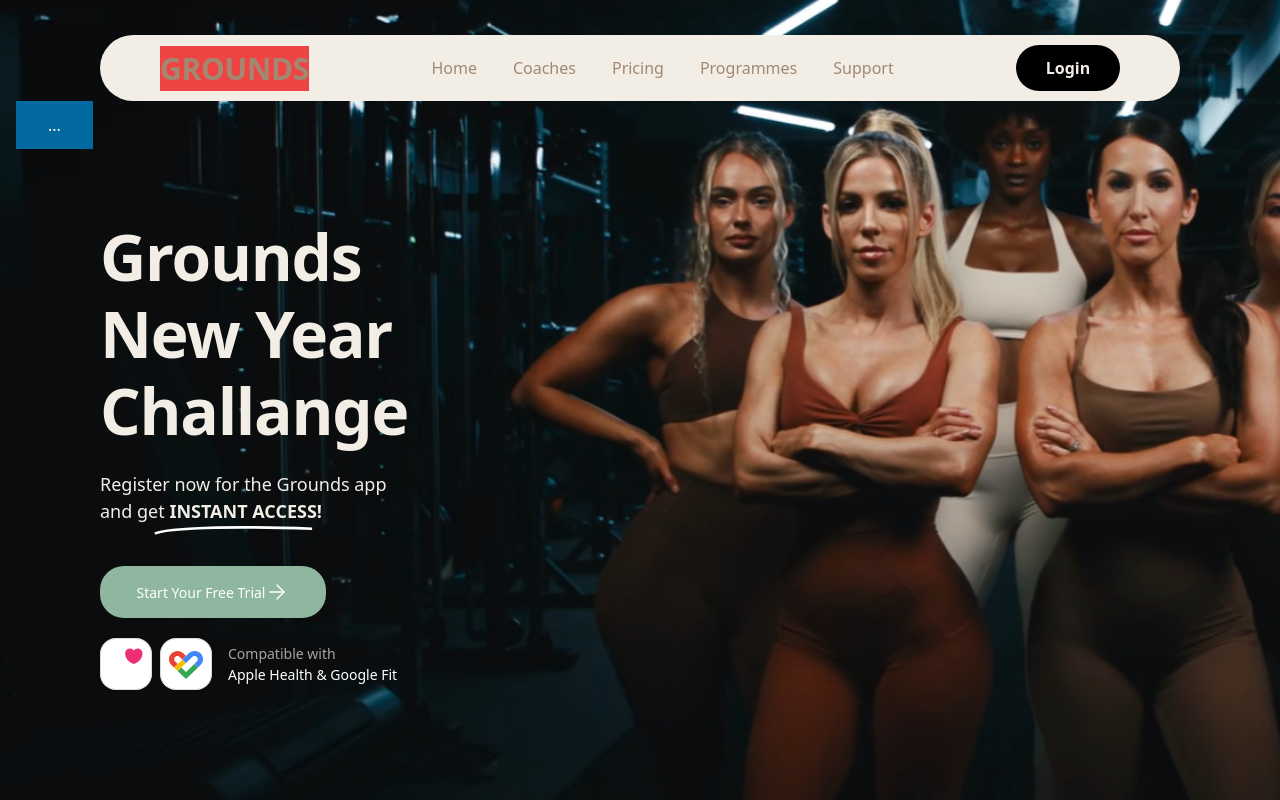
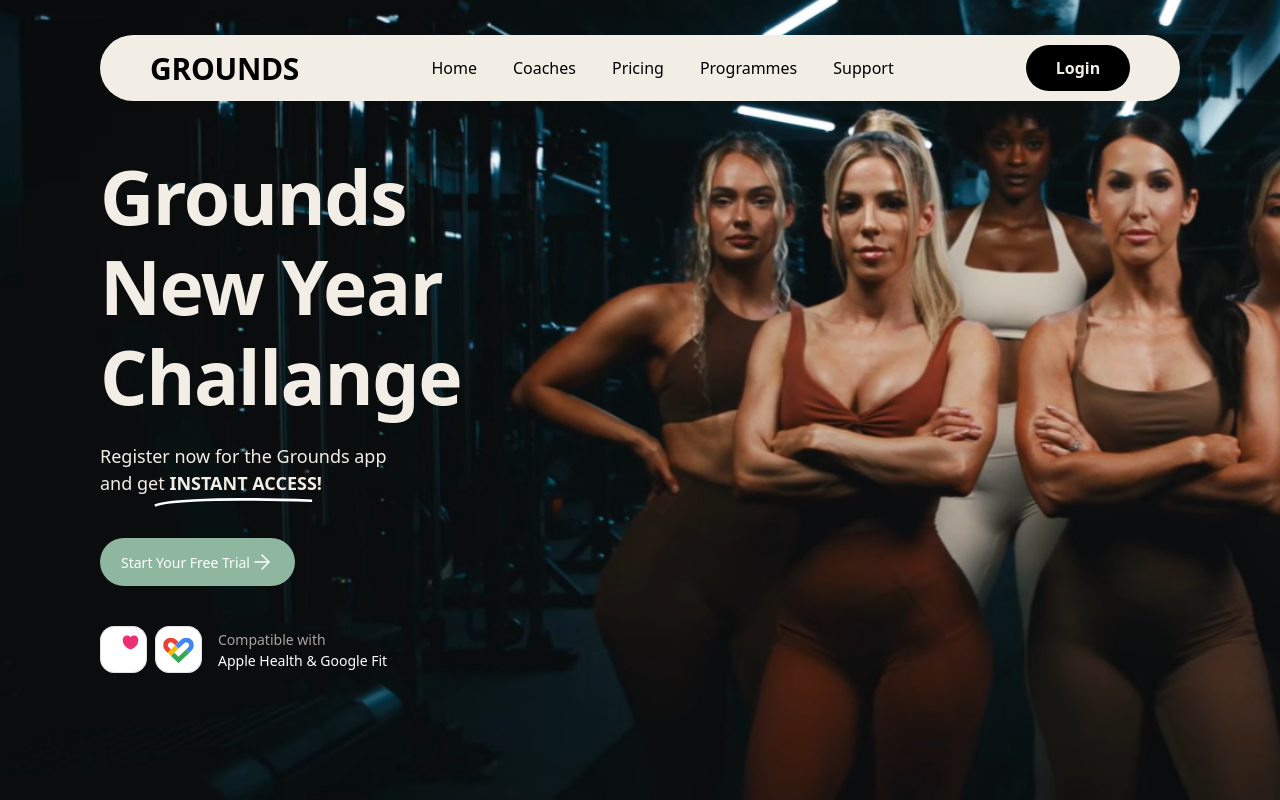
Before and after one commit to faheem-ul/Grounds-App-NextJS-Pages-Router-, a Next.js app: page / in a window 1280 px wide. Built offline with nearby package versions, Linux system fonts and the light colour scheme.

Commit message:
the desktop page is ready and tailwind config is also done

```diff
--- a/pages/index.tsx
+++ b/pages/index.tsx
@@ -9,92 +9,72 @@ import googleHealth from "../public/googlehealth.svg";
 function Home() {
   return (
     <div
-      className="main-div h-[100vh] w-full bg-black bg-cover"
+      className="main-div h-[100vh] bg-cover"
       style={{ backgroundImage: 'url("/Screenshot (55).png")' }}
     >
       <div className="px-[100px] pt-[35px] ">
-        <div className="nav-main-div flex flex-row items-center justify-between rounded-[37px] bg-primary px-[60px] py-[10px] ">
+        <div className="nav-main-div flex flex-row items-center justify-between rounded-[37px] bg-primary px-[50px] py-[10px] ">
           <div>
-            <h1 className="text-h2 font-bold text-secondary">GROUNDS</h1>
+            <h2 className="font-bold text-accent">GROUNDS</h2>
           </div>
 
           <div className="flex flex-row gap-9">
             <Link href="/">
-              <p className="text-p font-medium leading-6 text-secondary">
-                Home
-              </p>
+              <p className=" font-medium leading-6 text-accent">Home</p>
             </Link>
             <Link href="/">
-              <div className="text-p font-medium leading-6 text-secondary">
-                Coaches
-              </div>
+              <p className=" font-medium leading-6 text-accent">Coaches</p>
             </Link>
             <Link href="/">
-              <div className="text-p font-medium leading-6 text-secondary">
-                Pricing
-              </div>
+              <p className=" font-medium leading-6 text-accent">Pricing</p>
             </Link>
             <Link href="/">
-              <div className="text-p font-medium leading-6 text-secondary">
-                Programmes
-              </div>
+              <p className=" font-medium leading-6 text-accent">Programmes</p>
             </Link>
             <Link href="/">
-              <div className="text-p font-medium leading-6 text-secondary">
-                Support
-              </div>
+              <p className=" font-medium  leading-6 text-accent">Support</p>
             </Link>
           </div>
 
           <div>
             <Link href="/">
-              <div className="flex h-[46px] w-[104px] items-center justify-center rounded-[24px] bg-accent text-p font-semibold leading-6 text-primary">
+              <p className="flex h-[46px] w-[104px] items-center justify-center rounded-[24px] bg-accent font-semibold leading-6 text-primary">
                 Login
-              </div>
+              </p>
             </Link>
           </div>
         </div>
       </div>
 
-      <button className="mx-4 bg-sky-700 px-4 py-2 text-white hover:bg-sky-800 sm:px-8 sm:py-3">
-        ...
-      </button>
-
-      <div className="main-heading px-[100px] pt-[70px]">
-        <div className="text-[75px] text-h1 font-bold text-primary">
-          Grounds
-        </div>
-        <div className="text-[75px] text-h1 font-bold text-primary">
-          New Year
-        </div>
-        <div className="text-[75px] text-h1 font-bold text-primary">
-          Challange
-        </div>
+      <div className="main-heading px-[100px] pt-[50px]">
+        <h1 className="text-[75px] text-primary">Grounds</h1>
+        <h1 className="text-[75px] text-primary">New Year</h1>
+        <h1 className="text-[75px] text-primary">Challange</h1>
       </div>
 
       <div className="footer-para-main-div px-[100px] pt-[22px]">
-        <div className="text-[18px] font-normal text-primary">
+        <p className="text-[18px]  text-primary">
           Register now for the Grounds app
-        </div>
-        <div className="text-[18px] font-normal text-primary">
+        </p>
+        <p className="text-[18px] text-primary">
           and get{" "}
           <span className="text-20 font-bold text-primary">
             INSTANT ACCESS!
           </span>{" "}
-        </div>
+        </p>
         <div className=" relative left-[5%]">
           <Image src={lineSvg} alt="lineSvg" />
         </div>
 
         <div>
           <Link href="/">
-            <div className="mt-[30px] flex h-[52px] w-[226px] items-center justify-center rounded-[24px] bg-accentGreen text-[14px] font-medium text-white">
+            <p className="mt-[30px] flex h-[48px] w-[195px] items-center justify-center rounded-[24px] bg-accentGreen text-[14px] font-medium text-white">
               Start Your Free Trial
               <Image src={arrowSvg} alt="arrow" />
-            </div>
+            </p>
           </Link>
 
-          <div className="mt-5 flex flex-row items-center gap-4">
+          <div className="mt-10 flex flex-row items-center gap-4">
             <div className="flex flex-row gap-2">
               <Image className="" src={appleHealth} alt="appleHealth" />
               <Image className="" src={googleHealth} alt="googleHealth" />
--- a/styles/globals.css
+++ b/styles/globals.css
@@ -3,10 +3,16 @@
 @tailwind utilities;
 
 @layer base {
-    h1 {
-      @apply leading-[1.2] tracking-[0.02em] bg-red-500;
-    }
-    h2 {
-      @apply text-xl;
-    }
+  h1 {
+    @apply text-[64px] font-bold leading-[1.2] tracking-[-0.02em];
   }
+  h2 {
+    @apply text-[30px] font-semibold leading-[1.3] tracking-[-0.01em];
+  }
+  h3 {
+    @apply text-[32px] font-medium leading-[1.4] tracking-[0em];
+  }
+  p {
+    @apply text-[16px] font-normal leading-[1.5] tracking-[0em];
+  }
+}
--- a/tailwind.config.ts
+++ b/tailwind.config.ts
@@ -10,7 +10,7 @@ module.exports = {
   ],
   theme: {
     extend: {
-     colors:{
+      colors: {
         primary: "rgb(242 238 230)",
         secondary: "rgb(163 136 113)",
         accentGreen: "rgb(143 182 159)",
@@ -18,38 +18,36 @@ module.exports = {
         // accent-green: "rgb(143 182 159"
       },
       fontFamily: {
-      heading: ['Arial', 'sans-serif'],
+        heading: ["Arial", "sans-serif"],
       },
-    fontSize: {
-      'h1': ['64px', {
-        lineHeight: '1.2',
-        letterSpacing: '-0.02em',
-      }],
-      'h2': ['30px', {
-        lineHeight: '45px',
-        letterSpacing: '-0.01em',
-      }],
-      'h3': ['32px', {
-        lineHeight: '1.4',
-        letterSpacing: '0',
-      }],
-      'p':['16px',{
-        lineHeight: '1.5',
-        letterSpacing: '0',
-      }]
-    },
+      // fontSize: {
+      //   'h1': ['64px', {
+      //     lineHeight: '1.2',
+      //     letterSpacing: '-0.02em',
+      //   }],
+      //   'h2': ['30px', {
+      //     lineHeight: '45px',
+      //     letterSpacing: '-0.01em',
+      //   }],
+      //   'h3': ['32px', {
+      //     lineHeight: '1.4',
+      //     letterSpacing: '0',
+      //   }],
+      //   'p':['16px',{
+      //     lineHeight: '1.5',
+      //     letterSpacing: '0',
+      //   }]
+      // },
 
       // font weight is not applied
 
-    fontWeight: {
-      'h1': '600px',
-      'h2': 'semibold',
-      'h3': 'medium',
-      'p': 'normal'
-    },
-
-
+      // fontWeight: {
+      //   'h1': '600px',
+      //   'h2': 'semibold',
+      //   'h3': 'medium',
+      //   'p': 'normal'
+      // },
     },
   },
   plugins: [],
-}
+};
```
Also changed, not shown: public/applehealth.svg, public/googlehealth.svg. Lines whose indentation alone changed are shown as unchanged.
